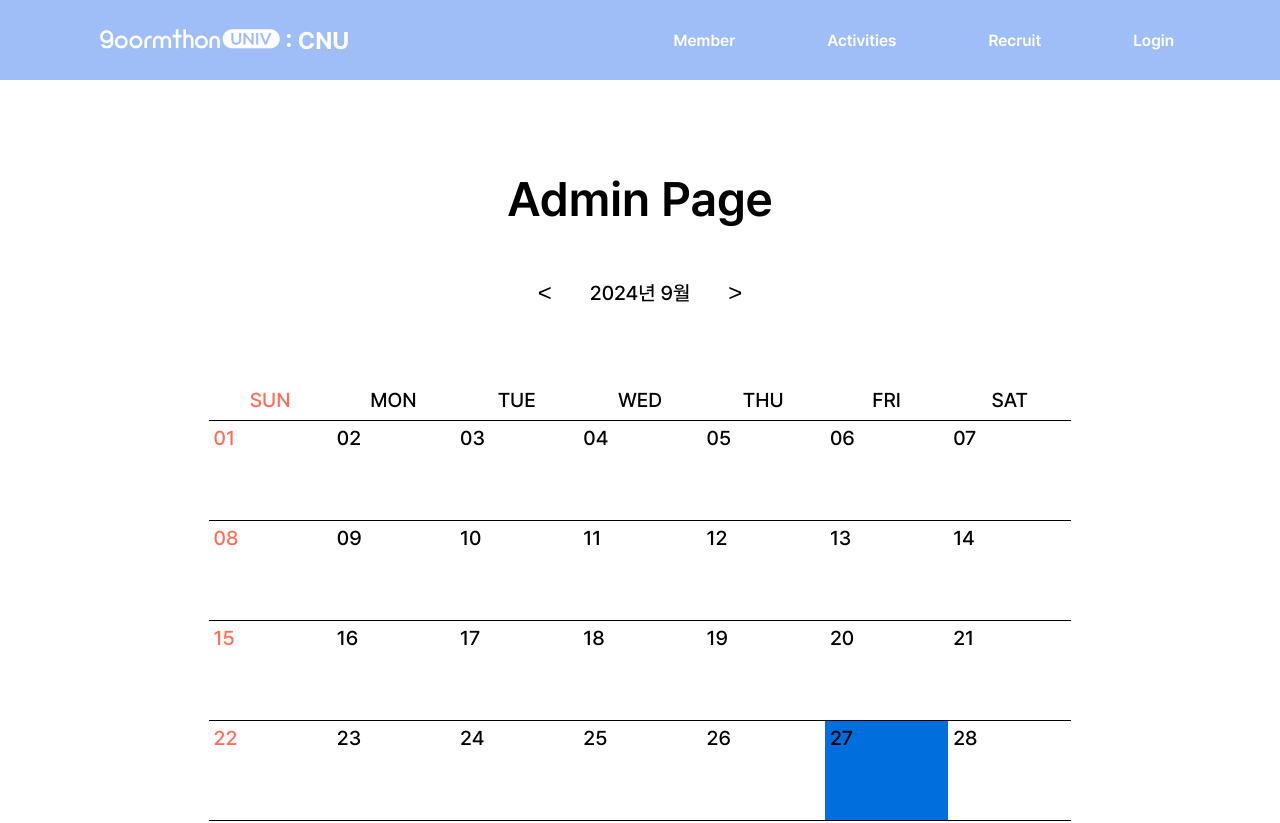
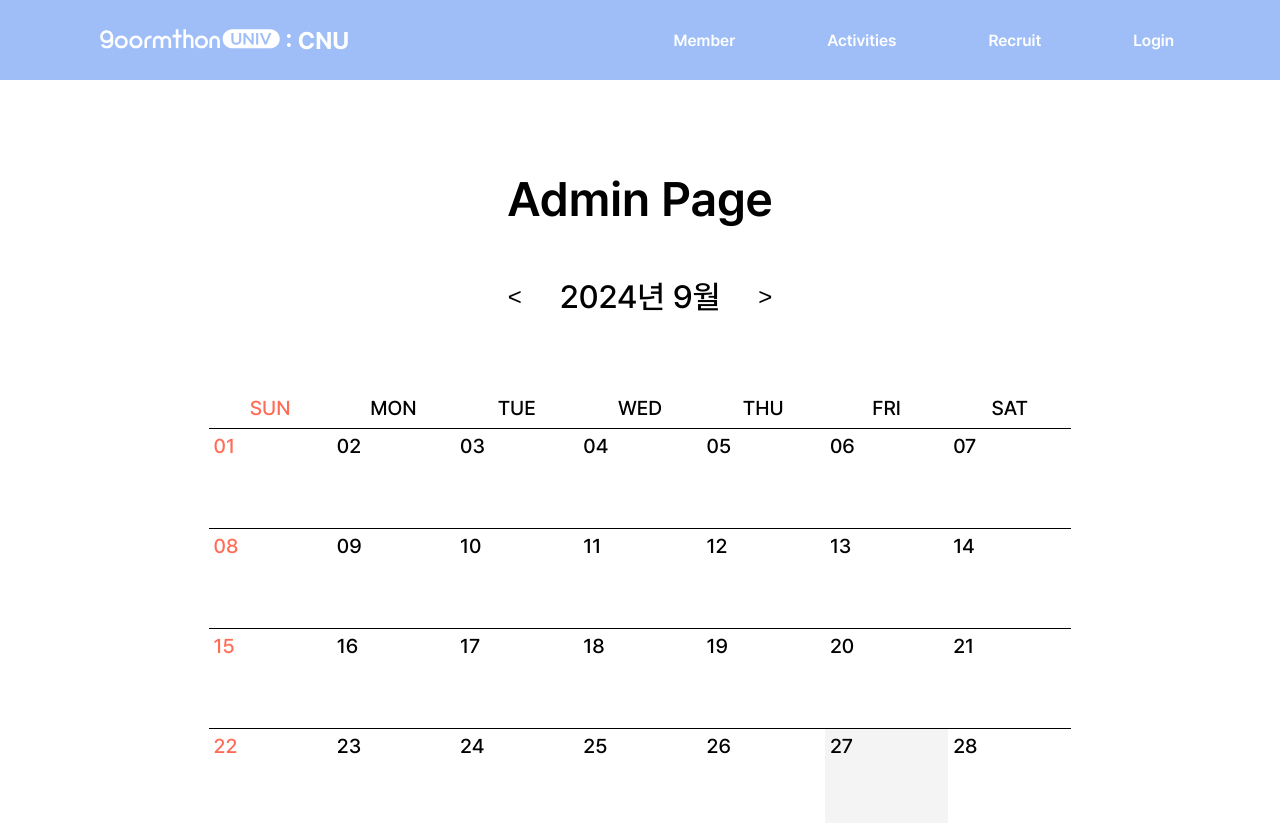
Before and after one commit to 9oormthonUNIV-JNU/B_FE, a React (Vite) app in the folder 9oormthonUNIV_JNU/: page /admin in a window 1280 px wide. Shown: the top 823 px of the page. Built offline with nearby package versions, Linux system fonts and the light colour scheme; the HTML template or start-up script is replaced by a standard one.

Commit message:
fix: CustomText 색상 수정

```diff
--- a/9oormthonUNIV_JNU/src/components/general/molecules/CustomCalendar.tsx
+++ b/9oormthonUNIV_JNU/src/components/general/molecules/CustomCalendar.tsx
@@ -1,5 +1,5 @@
 import { useState } from "react";
-import Calendar from "react-calendar";
+import Calendar, { CalendarProps } from "react-calendar";
 import styled from "styled-components";
 
 const CalendarWrapper = styled.div`
@@ -40,30 +40,27 @@ const StyledCalendar = styled(Calendar)`
     box-sizing: border-box;
     border-top: 1px solid black !important;
     background-color: white;
-    border: none; /* 모든 경계선 제거 */
+    border: none;
+    cursor: pointer;
 
-    /* 기본 숫자 숨기기 */
     & > abbr {
-      display: none; /* 기본 날짜 텍스트 숨기기 */
+      display: none;
     }
   }
 
-  /* 토요일은 검은색으로 설정 */
+  /* 오늘 날짜 타일의 배경색을 설정 */
+  .react-calendar__tile--today {
+    background-color: #f4f4f4 !important; /* 오늘 날짜의 배경색 설정 */
+  }
+
   .react-calendar__month-view__days__day--weekend:nth-child(7n) {
     color: black;
   }
 
-  /* 일요일 텍스트 색상 #ff6d57로 설정 */
   .react-calendar__month-view__weekdays__weekday:nth-child(1) abbr {
-    color: #ff6d57; /* 일요일(SUN)의 글씨 색상을 #ff6d57로 설정 */
+    color: #ff6d57;
   }
 
-  .react-calendar__tile--active {
-    background-color: #006edc;
-    color: white;
-  }
-
-  /* 요일을 대문자 세 글자로 설정 */
   .react-calendar__month-view__weekdays__weekday {
     text-align: center;
     font-size: 1rem;
@@ -72,36 +69,65 @@ const StyledCalendar = styled(Calendar)`
     margin-bottom: 8px;
   }
 
-  /* 요일 스타일 */
   .react-calendar__month-view__weekdays__weekday abbr {
-    font-family: "Pretendard", sans-serif;
+    font-family: "Pretendard";
     font-size: 20px;
     font-weight: 500;
-    text-decoration: none; /* 밑줄 제거 */
+    text-decoration: none;
   }
 
-  /* 기본 네비게이션을 숨깁니다 */
   .react-calendar__navigation {
     display: none;
   }
 `;
 
+const MonthText = styled.div`
+  font-family: "Pretendard";
+  font-size: 32px;
+  font-weight: 500;
+`;
+
+type DateTextProps = {
+  isSunday: boolean;
+  isSelected: boolean;
+};
+
 // 날짜 텍스트 스타일링
-const DateText = styled.div`
+const DateText = styled.div<DateTextProps>`
   font-family: "Pretendard", sans-serif;
   font-size: 20px;
   font-weight: 500;
-  color: ${({ isSunday }) => (isSunday ? "#ff6d57" : "#000")};
-`;
+  color: ${({ isSunday, isSelected }) =>
+    isSelected
+      ? "#fff"
+      : isSunday
+      ? "#ff6d57"
+      : "#000"}; /* 선택된 날짜는 흰색, 일요일은 빨간색, 나머지는 검정 */
+  position: relative; /* 동그라미가 숫자 뒤에 위치하도록 설정 */
+  z-index: 1;
 
-const EventList = styled.div`
-  margin-top: 10px;
-  font-size: 0.8rem;
-  color: black;
+  /* 클릭한 날짜 동그라미 스타일 */
+  ${({ isSelected }) =>
+    isSelected &&
+    `
+    &::after {
+      content: '';
+      position: absolute;
+      top: 50%;
+      left: 50%;
+      width: 30px;
+      height: 30px;
+      background-color: #8FABDE;
+      border-radius: 50%;
+      transform: translate(-50%, -50%);
+      z-index: -1; /* 동그라미가 숫자 뒤에 위치 */
+    }
+  `}
 `;
 
 const CustomCalendar = () => {
   const [date, setDate] = useState(new Date());
+  const [selectedDate, setSelectedDate] = useState<Date | null>(null);
 
   // 월을 이동하는 함수 (이전 달, 다음 달)
   const handlePrevMonth = () => {
@@ -115,38 +141,65 @@ const CustomCalendar = () => {
   };
 
   // 월과 연도를 표시하는 형식
-  const formattedMonthYear = date.toLocaleDateString("ko-KR", {
-    year: "numeric",
-    month: "long",
-  });
+  const formattedMonthYear = date
+    ? date.toLocaleDateString("ko-KR", {
+        year: "numeric",
+        month: "long",
+      })
+    : "";
 
   // 현재 월을 저장
   const currentMonth = date.getMonth();
+
+  // 날짜 클릭 핸들러 (선택된 날짜를 설정)
+  const handleDateClick: CalendarProps["onChange"] = (value) => {
+    // value가 단일 날짜일 때 처리
+    if (value instanceof Date) {
+      setSelectedDate(value);
+    } else if (Array.isArray(value)) {
+      // 만약 날짜 배열이라면 첫 번째 값을 선택
+      setSelectedDate(value[0]);
+    }
+  };
 
   return (
     <CalendarWrapper>
       {/* 월 네비게이션 */}
       <MonthNavigation>
         <NavButton onClick={handlePrevMonth}>{"<"}</NavButton>
-        <DateText>{formattedMonthYear}</DateText>
+        <MonthText>{formattedMonthYear}</MonthText>
         <NavButton onClick={handleNextMonth}>{">"}</NavButton>
       </MonthNavigation>
 
       {/* 달력 */}
       <StyledCalendar
-        onChange={setDate}
+        onChange={handleDateClick} // 날짜 클릭 핸들러
         value={date}
         locale="en-US"
         formatShortWeekday={(locale, date) =>
           date.toLocaleDateString("en-US", { weekday: "short" }).toUpperCase()
         }
+        tileClassName={({ date: tileDate }) =>
+          tileDate.toDateString() === new Date().toDateString()
+            ? "react-calendar__tile--today"
+            : ""
+        } // 오늘 날짜에만 클래스 추가
         /* 숫자를 두 자리 형식으로 표시 */
         tileContent={
-          ({ date, view }) =>
-            view === "month" && date.getMonth() === currentMonth ? (
-              <DateText isSunday={date.getDay() === 0}>
-                {date.getDate().toString().padStart(2, "0")}
-                {/* 숫자를 두 자리로 */}
+          ({ date: tileDate, view }) =>
+            view === "month" && tileDate.getMonth() === currentMonth ? (
+              <DateText
+                isSunday={tileDate.getDay() === 0}
+                isSelected={
+                  !!(
+                    selectedDate &&
+                    tileDate.getDate() === selectedDate.getDate() &&
+                    tileDate.getMonth() === selectedDate.getMonth() &&
+                    tileDate.getFullYear() === selectedDate.getFullYear()
+                  )
+                }
+              >
+                {tileDate.getDate().toString().padStart(2, "0")}
               </DateText>
             ) : null /* 현재 월에 속하지 않는 날짜는 표시하지 않음 */
         }
```
